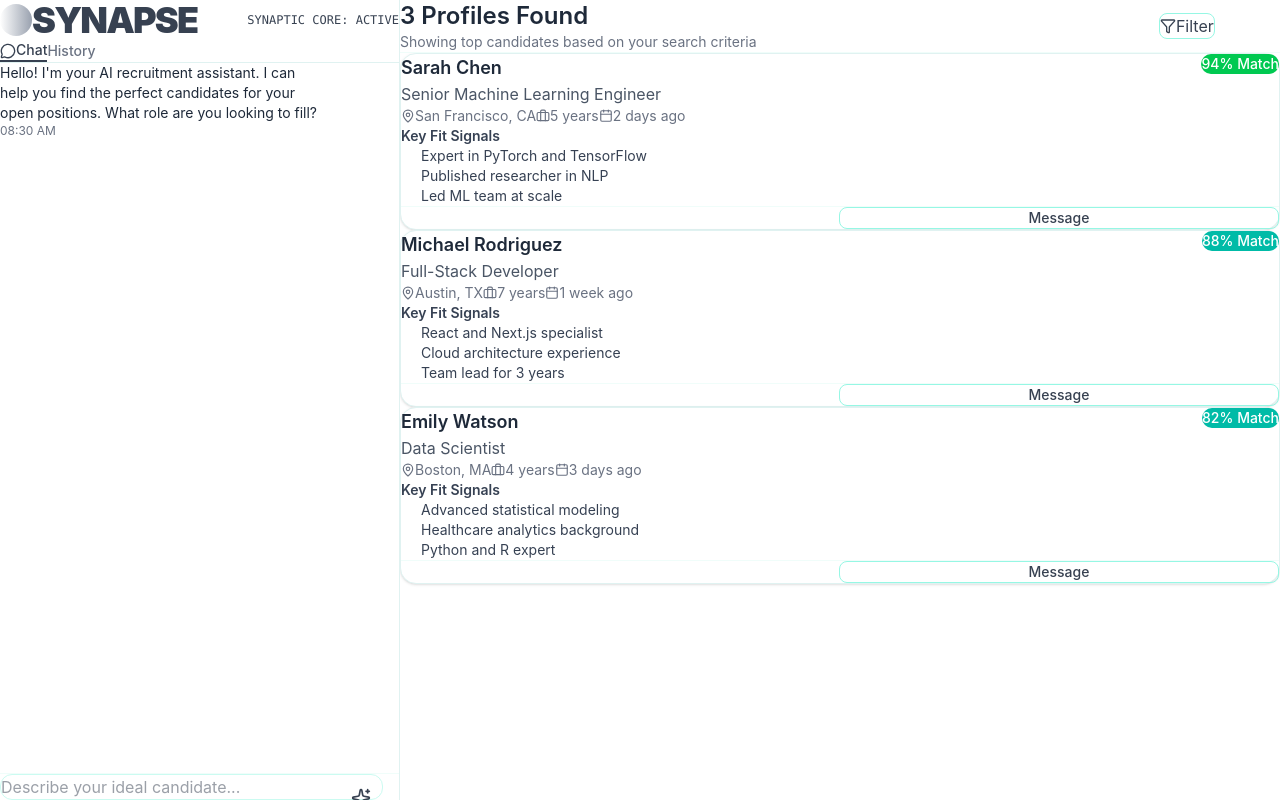
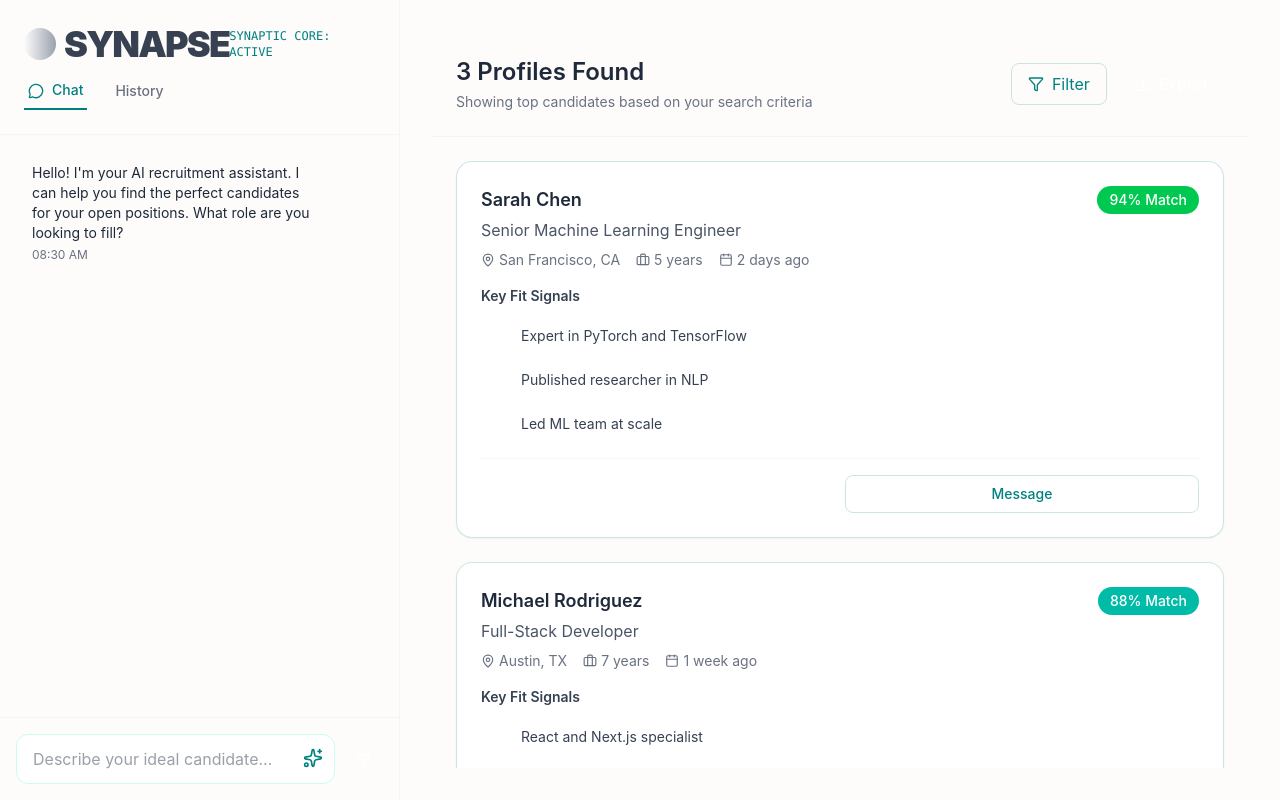
Before and after one commit to Chandann-23/Neuro-Linker, a Next.js app in the folder frontend/: page / in a window 1280 px wide. Built offline with nearby package versions, Linux system fonts and the light colour scheme.

Commit message:
final fix: complete Tailwind v4 overhaul - force CSS compilation with proper styling

```diff
--- a/frontend/package.json
+++ b/frontend/package.json
@@ -12,7 +12,8 @@
     "lucide-react": "^1.14.0",
     "next": "15.5.18",
     "react": "19.1.0",
-    "react-dom": "19.1.0"
+    "react-dom": "19.1.0",
+    "tailwindcss": "^4"
   },
   "devDependencies": {
     "@eslint/eslintrc": "^3",
--- a/frontend/src/app/globals.css
+++ b/frontend/src/app/globals.css
@@ -1,17 +1,65 @@
 @import "tailwindcss";
 
-/* Custom Medical-Grade Theme */
-* {
-  margin: 0;
-  padding: 0;
-  box-sizing: border-box;
+/* Force Tailwind v4 compilation */
+@layer base {
+  * {
+    margin: 0;
+    padding: 0;
+    box-sizing: border-box;
+  }
+
+  body {
+    background-color: #FDFCFB !important;
+    color: #374151 !important;
+    font-family: 'Inter', sans-serif !important;
+    overflow-x: hidden !important;
+  }
 }
 
-body {
-  background-color: #FDFCFB;
-  color: #374151;
-  font-family: 'Inter', sans-serif;
-  overflow-x: hidden;
+@layer components {
+  /* Force background colors */
+  .bg-warm-white {
+    background-color: #FDFCFB !important;
+  }
+
+  .bg-white {
+    background-color: #ffffff !important;
+  }
+
+  /* Force border colors */
+  .border-teal-50 {
+    border-color: rgba(0, 128, 128, 0.05) !important;
+  }
+
+  .border-teal-200 {
+    border-color: rgba(0, 128, 128, 0.2) !important;
+  }
+
+  .border-\[ \#E0F2F1\] {
+    border-color: #E0F2F1 !important;
+  }
+
+  .border-\[1px\] {
+    border-width: 1px !important;
+  }
+
+  /* Force text colors */
+  .text-brand-teal {
+    color: #008080 !important;
+  }
+
+  .text-black {
+    color: #000000 !important;
+  }
+
+  /* Force shadows */
+  .shadow-sm {
+    box-shadow: 0 1px 2px 0 rgba(0, 0, 0, 0.05) !important;
+  }
+
+  .shadow-md {
+    box-shadow: 0 4px 6px -1px rgba(0, 0, 0, 0.1), 0 2px 4px -1px rgba(0, 0, 0, 0.06) !important;
+  }
 }
 
 /* Glassmorphism effects */
--- a/frontend/src/app/layout.tsx
+++ b/frontend/src/app/layout.tsx
@@ -28,14 +28,14 @@ export default function RootLayout({
       <body
         className={`${geistSans.variable} ${geistMono.variable} antialiased`}
       >
-        <div className="flex h-screen overflow-hidden bg-white">
+        <div className="flex h-screen overflow-hidden bg-warm-white">
           {/* Left Sidebar - Agent Panel */}
-          <aside className="w-[400px] border-r border-[#E0F2F1] flex-shrink-0 bg-white">
+          <aside className="w-[400px] border-r border-teal-50 flex-shrink-0 bg-warm-white flex flex-col">
             <AgentPanel />
           </aside>
 
           {/* Right Main Area - Canvas */}
-          <main className="flex-1 overflow-auto bg-white p-8">
+          <main className="flex-1 overflow-auto bg-warm-white p-8">
             {children}
           </main>
         </div>
--- a/frontend/src/components/AgentPanel.tsx
+++ b/frontend/src/components/AgentPanel.tsx
@@ -48,9 +48,9 @@ export function AgentPanel() {
   }
 
   return (
-    <div className="flex flex-col h-full bg-white">
+    <div className="flex flex-col h-full bg-warm-white">
       {/* Header */}
-      <div className="p-6 border-b border-[#E0F2F1]">
+      <div className="p-6 border-b border-teal-50">
         <div className="flex items-center justify-between mb-4">
           <div className="flex items-center space-x-2">
             <div className="w-8 h-8 rounded-full bg-gradient-to-r from-brand-teal to-gray-400"></div>
--- a/frontend/src/components/CandidateCard.tsx
+++ b/frontend/src/components/CandidateCard.tsx
@@ -24,7 +24,7 @@ export function CandidateCard({ candidate }: CandidateCardProps) {
   }
 
   return (
-    <div className="bg-white border border-[#E0F2F1] border-[1px] rounded-2xl p-6 shadow-sm hover:shadow-md hover:border-[#008080] transition-all duration-200 group">
+    <div className="bg-white border border-teal-200 border-[1px] rounded-2xl p-6 shadow-sm hover:shadow-md hover:border-brand-teal transition-all duration-200 group">
       {/* Header */}
       <div className="flex items-start justify-between mb-4">
         <div className="flex-1">
```
